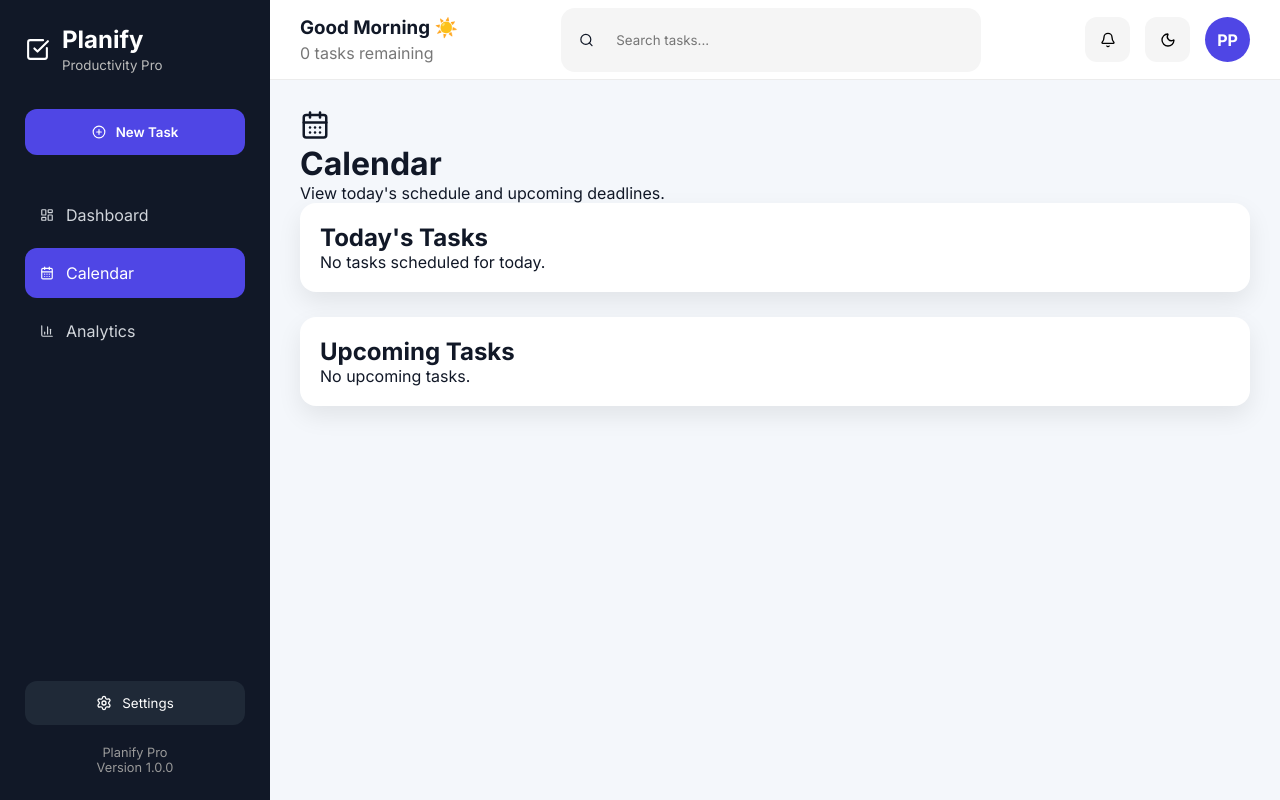
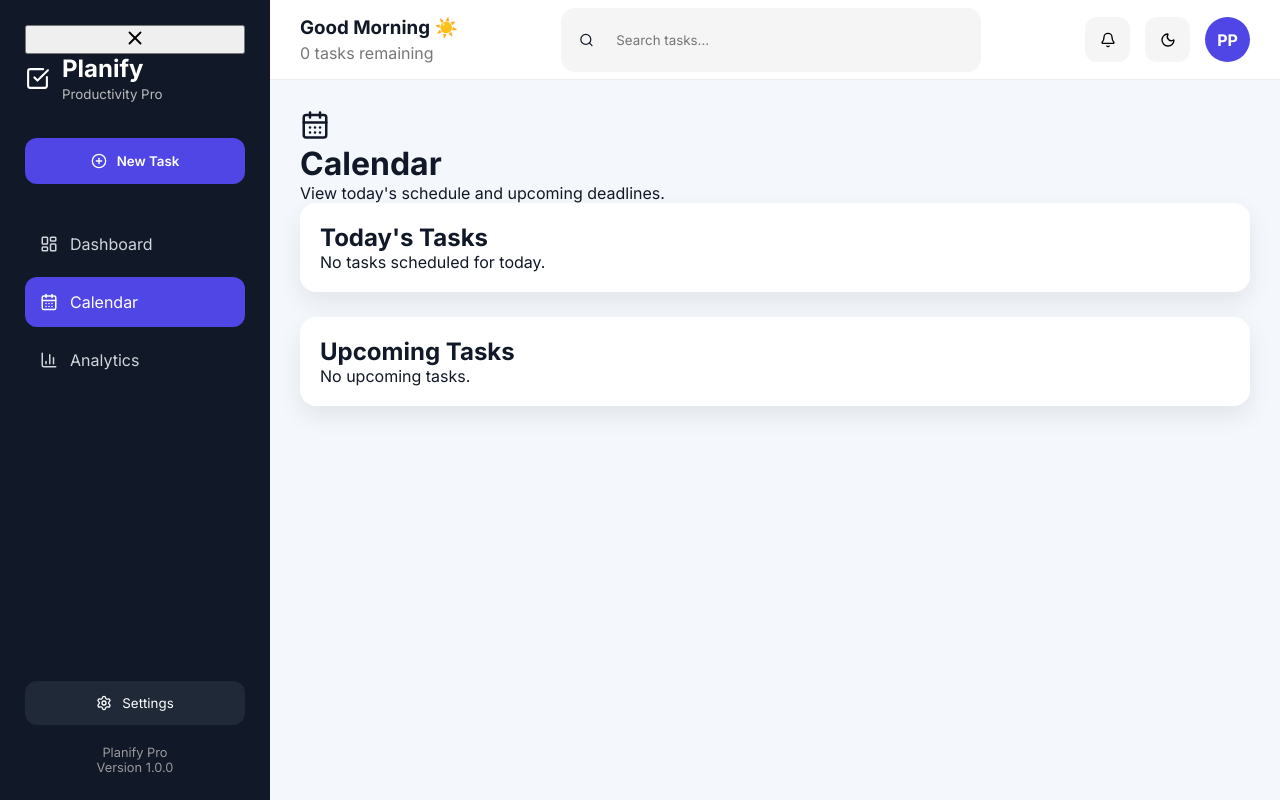
Before and after one commit to cicreatorhub/Planify-V3, a React (Vite) app: page /calendar in a window 1280 px wide. Built offline with nearby package versions, Linux system fonts and the light colour scheme.

Commit message:
Refactor Sidebar component for better mobile support
Refactor Sidebar component to accept sidebarOpen and setSidebarOpen props. Update icon sizes and improve mobile overlay functionality.

```diff
--- a/src/components/layout/Sidebar.jsx
+++ b/src/components/layout/Sidebar.jsx
@@ -4,94 +4,101 @@ import {
   BarChart3,
   CheckSquare,
   Settings,
-  PlusCircle
+  PlusCircle,
+  X
 } from "lucide-react";
 
 import { NavLink } from "react-router-dom";
 
-export default function Sidebar() {
+export default function Sidebar({
+  sidebarOpen,
+  setSidebarOpen
+}) {
   const menu = [
     {
       name: "Dashboard",
-      icon: <LayoutDashboard size={14} />,
+      icon: <LayoutDashboard size={18} />,
       path: "/"
     },
     {
       name: "Calendar",
-      icon: <CalendarDays size={14} />,
+      icon: <CalendarDays size={18} />,
       path: "/calendar"
     },
     {
       name: "Analytics",
-      icon: <BarChart3 size={14} />,
+      icon: <BarChart3 size={18} />,
       path: "/analytics"
     }
   ];
 
   return (
-    <aside className="sidebar">
+    <>
+      {/* Mobile Overlay */}
+      {sidebarOpen && (
+        <div
+          className="sidebar-overlay"
+          onClick={() => setSidebarOpen(false)}
+        />
+      )}
+
+      <aside
+        className={`sidebar ${
+          sidebarOpen ? "sidebar-open" : ""
+        }`}
+      >
+        {/* Mobile Close Button */}
+        <button
+          className="sidebar-close"
+          onClick={() => setSidebarOpen(false)}
+        >
+          <X size={22} />
+        </button>
 
         <div className="logo">
-
           <CheckSquare size={25} />
 
           <div>
             <h2>Planify</h2>
             <small>Productivity Pro</small>
           </div>
-
         </div>
 
         <button className="new-task-btn">
-
-        <PlusCircle size={14} />
-
+          <PlusCircle size={16} />
           <span>New Task</span>
-
         </button>
 
         <nav className="sidebar-nav">
-
           {menu.map((item) => (
             <NavLink
               key={item.path}
               to={item.path}
               end={item.path === "/"}
+              onClick={() => setSidebarOpen(false)}
               className={({ isActive }) =>
                 isActive ? "nav-link active" : "nav-link"
               }
             >
               {item.icon}
-
               <span>{item.name}</span>
-
             </NavLink>
           ))}
-
         </nav>
 
         <div className="sidebar-footer">
-
           <button className="settings-btn">
-
             <Settings size={16} />
-
             <span>Settings</span>
-
           </button>
 
           <p className="version">
-
             Planify Pro
-
             <br />
-
             Version 1.0.0
-
           </p>
-
         </div>
-
       </aside>
+    </>
   );
 }
```
Lines whose indentation alone changed are shown as unchanged.
